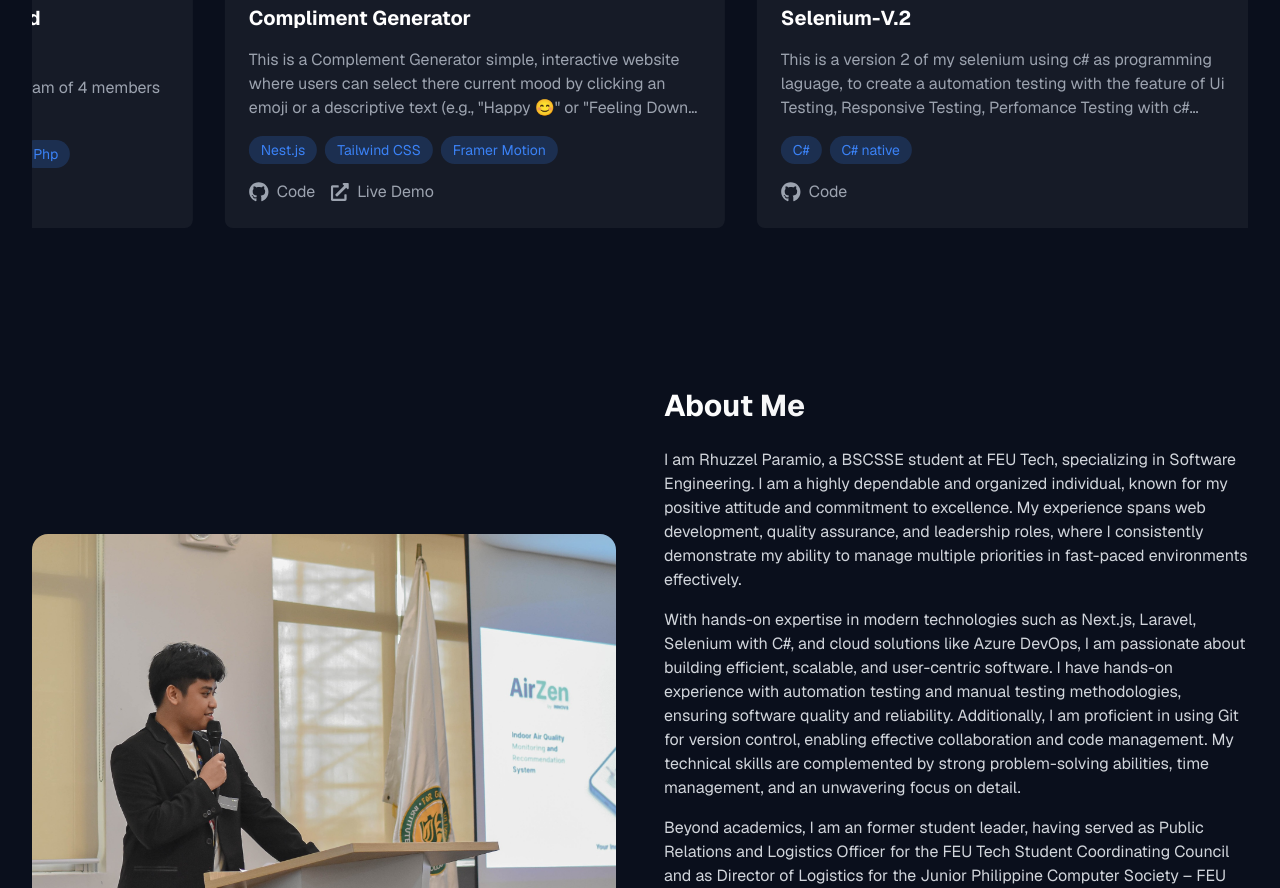
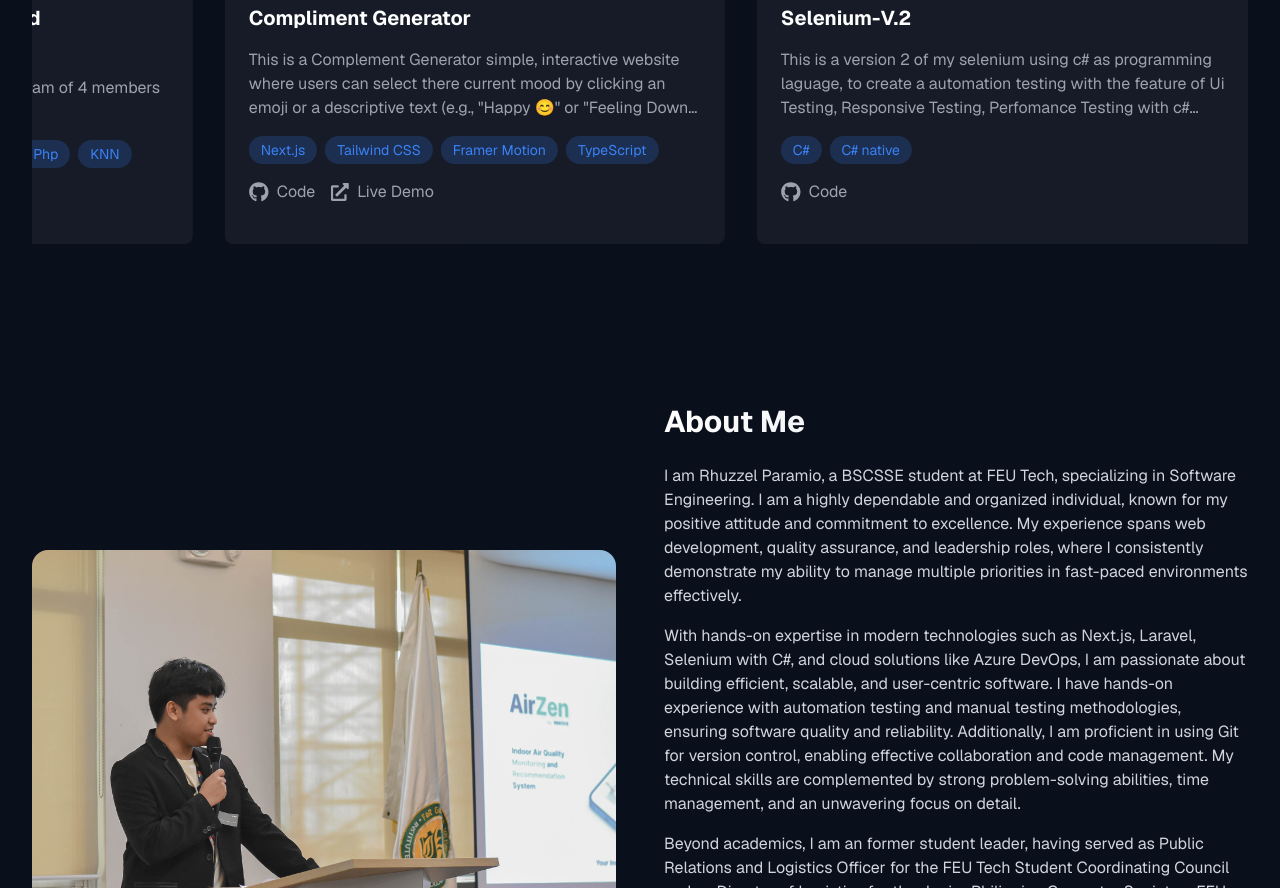
Before and after one commit to CodeDecoder13/Project-Webportfolio, a Next.js app in the folder my-app/: page / in a window 1280 px wide. Shown: the part 1340-2228 px from the top of the page. Built offline with nearby package versions, Linux system fonts and the light colour scheme; no server answers; the database is empty.

Commit message:
modify the projects

```diff
--- a/my-app/src/components/Projects.tsx
+++ b/my-app/src/components/Projects.tsx
@@ -28,13 +28,13 @@ const Projects = () => {
     {
       title: 'Indoor Air Quality Monitoring and Recommnedation System',
       description: 'a Project created by Collaborating with a team of 4 members for the Capstone Project',
-      technologies: ['Flutter', 'FastApi', 'MySql', 'Python','Php'],
+      technologies: ['Flutter', 'FastApi', 'MySql', 'Python','Php','KNN','Scikit-learn'],
       imageUrl: '/projects/project0.png'
     },
     {
       title: 'Compliment Generator',
       description: 'This is a Complement Generator simple, interactive website where users can select there current mood by clicking an emoji or a descriptive text (e.g., "Happy 😊" or "Feeling Down 😔"). After selecting, a dialog box or modal appears with a heartfelt compliment or encouraging message tailored to that mood.',
-      technologies: ['Nest.js', 'Tailwind CSS', 'Framer Motion'],
+      technologies: ['Next.js', 'Tailwind CSS', 'Framer Motion','TypeScript'],
       imageUrl: '/projects/project3.png',
       githubUrl: 'https://github.com/CodeDecoder13/ComplimentGenerator.git',
       liveUrl: 'https://compliment-generator-v1.vercel.app'
@@ -49,7 +49,7 @@ const Projects = () => {
     {
       title: 'Project_Rhuzz 1 Ver Webportfolio',
       description: 'This project is John&#39;s favorite.',
-      technologies: ['Html/Css', 'Native CSS', ''],
+      technologies: ['Html/Css', 'Javascript', 'CSS'],
       imageUrl: '/projects/project5.png',
       githubUrl: 'https://github.com/CodeDecoder13/Project_Rhuzz',
       liveUrl: 'https://project-rhuzz.vercel.app'
```
